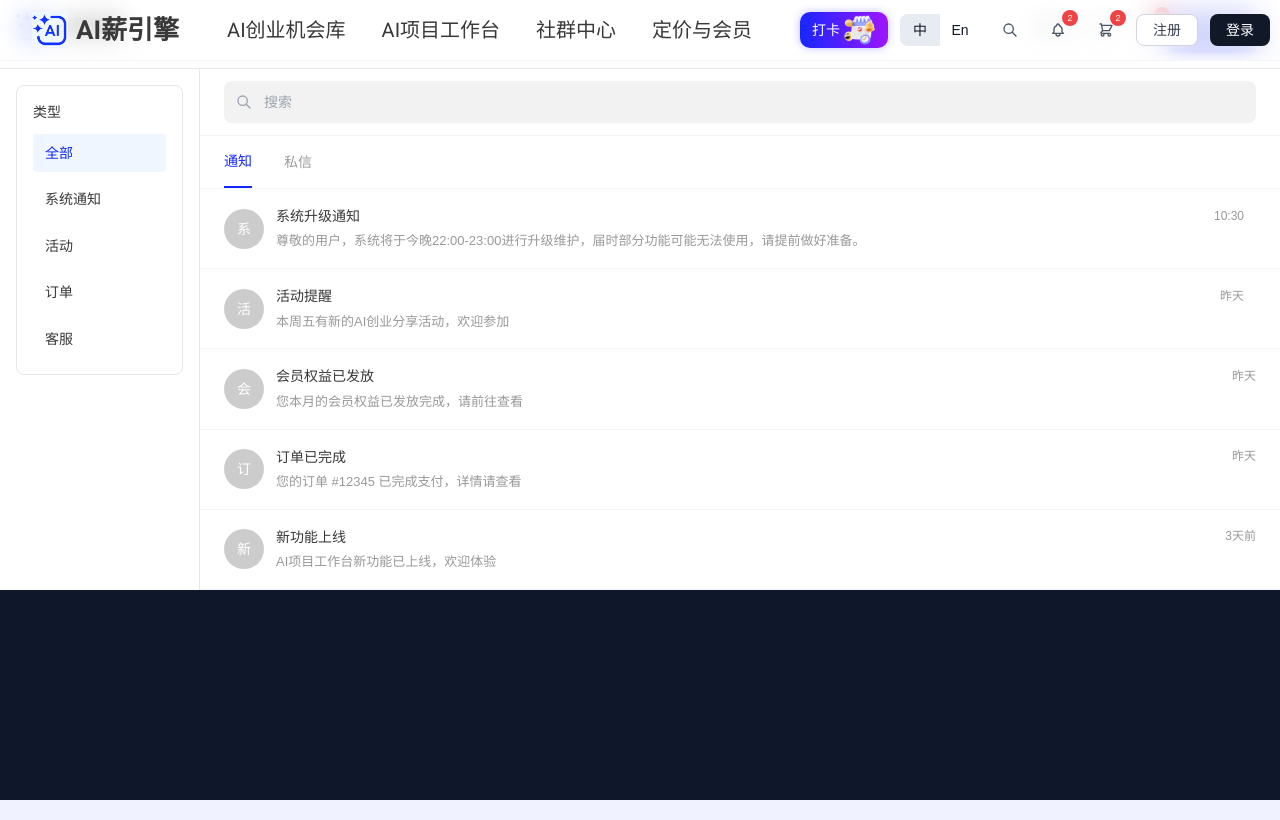
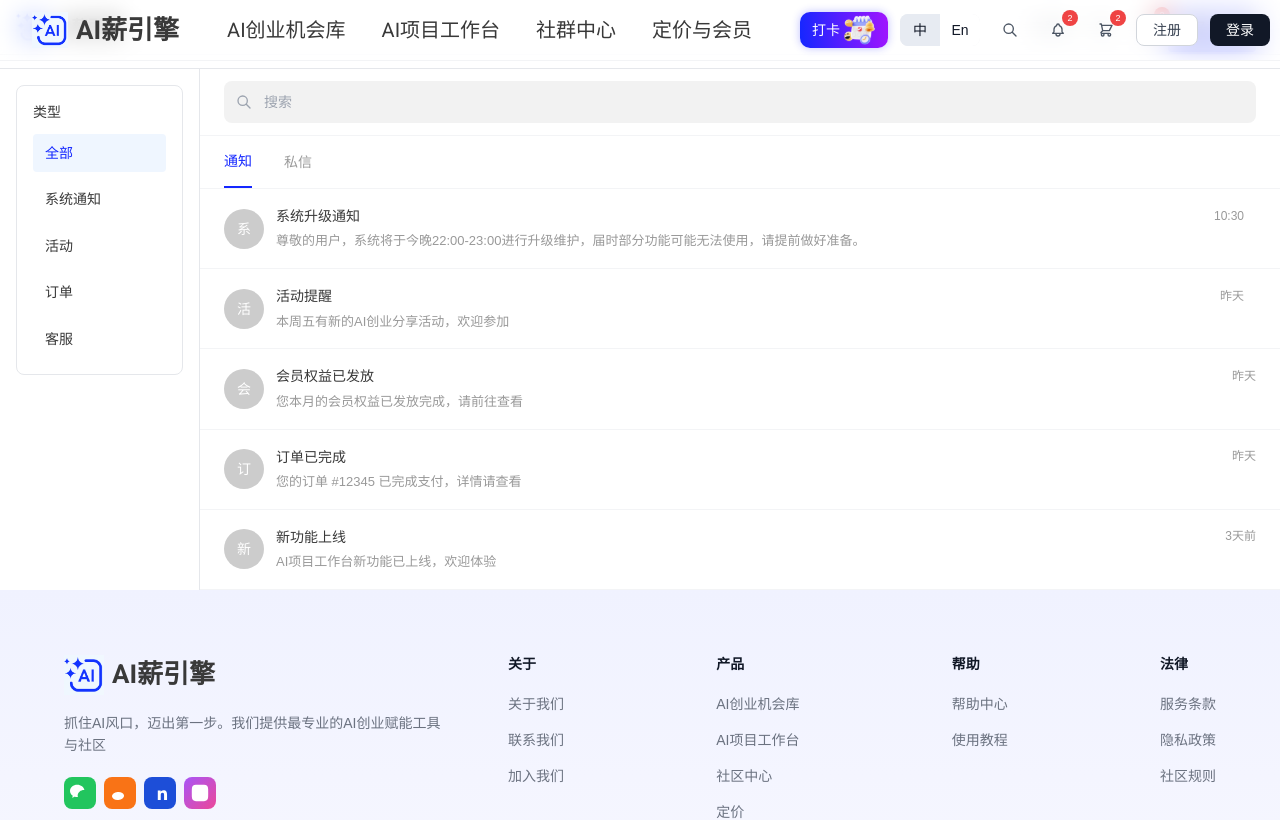
Before and after one commit to pikecode/aisalaryengine, a Vue app: page /messages in a window 1280 px wide. Shown: the top 820 px of the page. Built offline with nearby package versions, Linux system fonts and the light colour scheme.

Commit message:
fix(messages): 页面高度自适应

```diff
--- a/src/views/messages/MessagesViewPC.vue
+++ b/src/views/messages/MessagesViewPC.vue
@@ -1,5 +1,5 @@
 <template>
-  <div class="flex flex-col min-h-screen">
+  <div class="flex flex-col">
     <!-- Top Bar - Breadcrumb -->
     <div class="bg-white border-b border-gray-200 px-6 py-4">
       <div class="flex items-center justify-between">
```
